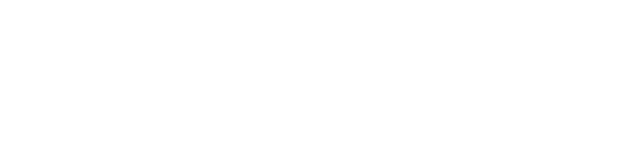
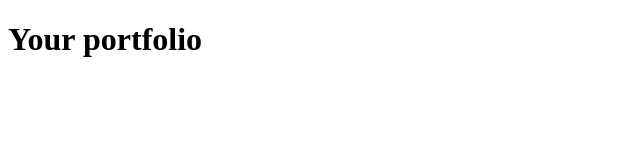
Before and after one commit to SharpDevOps10/CourseWork, a website: page client/index.html in a window 1280 px wide. Shown: the whole page, without its empty margins (0-640 px from the left). Drawn offline with Linux system fonts and the light colour scheme.

Commit message:
Updated HTML styles

```diff
--- a/client/index.html
+++ b/client/index.html
@@ -2,9 +2,10 @@
 <html lang="en">
 <head>
   <meta charset="UTF-8">
-  <title>Title</title>
+  <title>Portfolio</title>
+  <link rel="stylesheet" href="styles.css">
 </head>
 <body>
-
+<h1>Your portfolio</h1>
 </body>
 </html>
```
